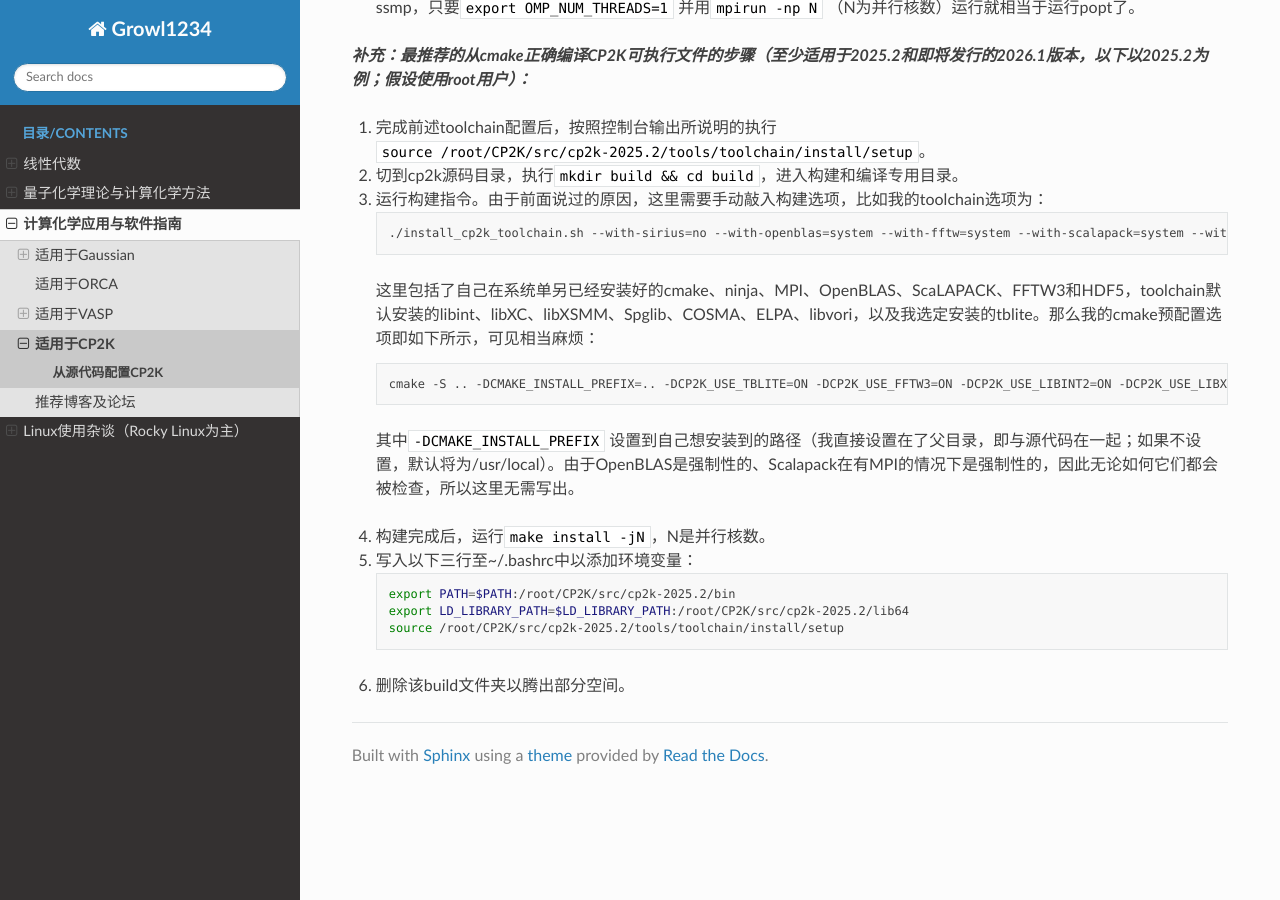
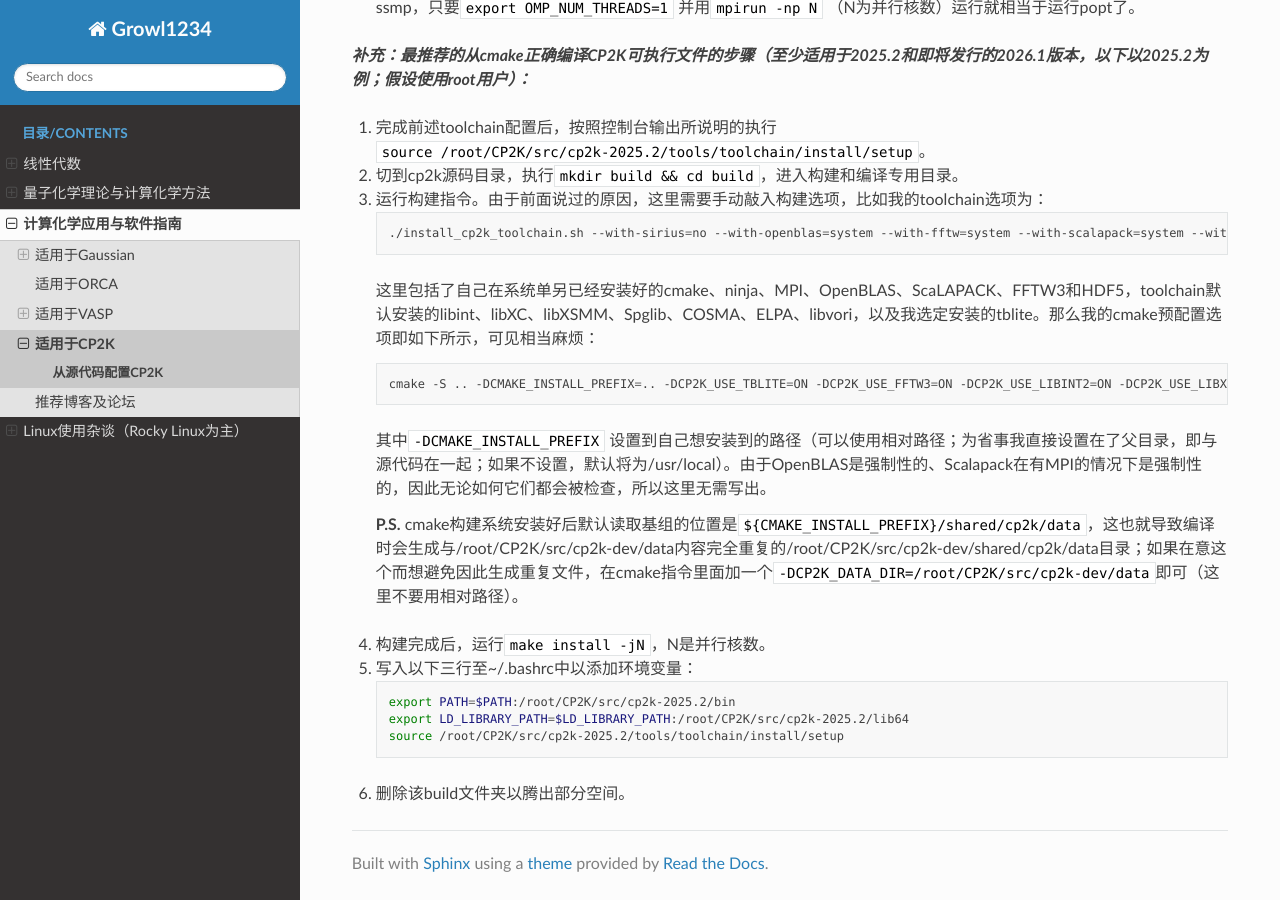
Before and after one commit to Growl1234/RTDProject, a Sphinx documentation site: the page built from source/applications/CP2K/installation.md, in a window 1280 px wide and 900 px high, scrolled down 988 px. Built offline with Sphinx 7.4.7 and the Read the Docs theme 3.1.0, drawn with Linux system fonts in a browser that asks for light colours.

Commit message:
Update installation.md

````diff
--- a/source/applications/CP2K/installation.md
+++ b/source/applications/CP2K/installation.md
@@ -37,7 +37,9 @@
 cmake -S .. -DCMAKE_INSTALL_PREFIX=.. -DCP2K_USE_TBLITE=ON -DCP2K_USE_FFTW3=ON -DCP2K_USE_LIBINT2=ON -DCP2K_USE_LIBXC=ON -DCP2K_USE_MPI=ON -DCP2K_USE_SPGLIB=ON -DCP2K_USE_VORI=ON -DCP2K_USE_COSMA=ON -DCP2K_USE_ELPA=ON -DCP2K_USE_LIBXSMM=ON -DCP2K_USE_HDF5=ON
 ```
 
-其中<code style="font-size: 14px;">-DCMAKE_INSTALL_PREFIX</code> 设置到自己想安装到的路径（我直接设置在了父目录，即与源代码在一起；如果不设置，默认将为/usr/local）。由于OpenBLAS是强制性的、Scalapack在有MPI的情况下是强制性的，因此无论如何它们都会被检查，所以这里无需写出。</li>
+其中<code style="font-size: 14px;">-DCMAKE_INSTALL_PREFIX</code> 设置到自己想安装到的路径（可以使用相对路径；为省事我直接设置在了父目录，即与源代码在一起；如果不设置，默认将为/usr/local）。由于OpenBLAS是强制性的、Scalapack在有MPI的情况下是强制性的，因此无论如何它们都会被检查，所以这里无需写出。
+
+**P.S.** cmake构建系统安装好后默认读取基组的位置是<code style="font-size: 14px;">${CMAKE_INSTALL_PREFIX}/shared/cp2k/data</code>，这也就导致编译时会生成与/root/CP2K/src/cp2k-dev/data内容完全重复的/root/CP2K/src/cp2k-dev/shared/cp2k/data目录；如果在意这个而想避免因此生成重复文件，在cmake指令里面加一个<code style="font-size: 14px;">-DCP2K_DATA_DIR=/root/CP2K/src/cp2k-dev/data</code>即可（这里不要用相对路径）。</li>
 
 <li> 构建完成后，运行<code style="font-size: 14px;">make install -jN</code>，N是并行核数。</li>
 
````
